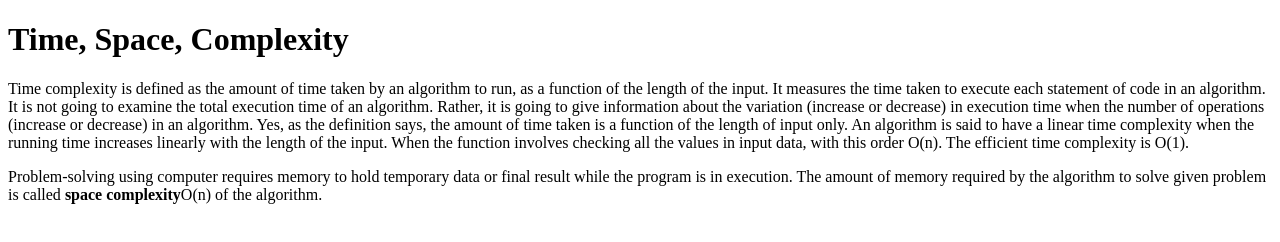
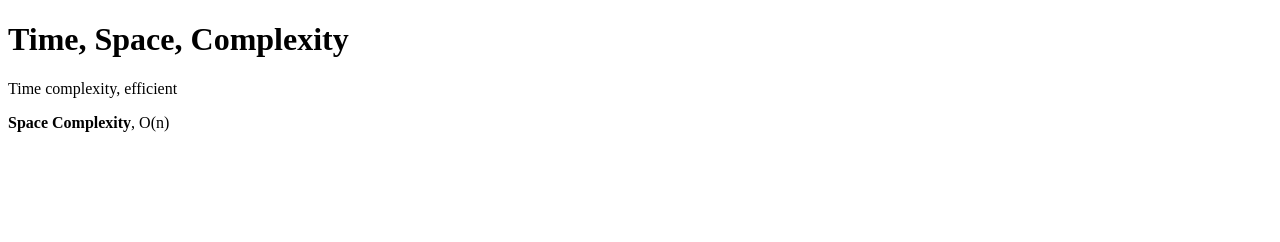
Before and after one commit to acciojob/time-and-space-complexity-Tejaswini1397, a website: page main.html in a window 1280 px wide. Drawn offline with Linux system fonts and the light colour scheme.

Commit message:
created a submission

```diff
--- a/main.html
+++ b/main.html
@@ -8,16 +8,22 @@
 
 <body>
 	<h1>Time, Space, Complexity</h1>
-	<p>Time complexity is defined as the amount of time taken by an algorithm to run, as a
+<!-- 	<p>Time complexity is defined as the amount of time taken by an algorithm to run, as a
 		function of the length of the input. It measures the time taken to execute each statement of code in
 		an algorithm. It is not going to examine the total execution time of an algorithm. Rather, it is going to give information about the variation (increase or decrease) in execution time when the number of operations (increase or decrease) in an algorithm.
 		Yes, as the definition says, the amount of time taken is a function of the length of input only.
 		An algorithm is said to have a linear time complexity when the running time increases linearly with the length of the input.
 		When the function involves checking all the values in input data, with this order O(n).
-		The efficient time complexity is O(1).
+		The efficient time complexity is O(1). -->
+	Time complexity, efficient
 	</p>
-	<p>Problem-solving using computer requires memory to hold temporary data or final result while the program is in execution. The amount of memory required by the algorithm to solve given problem
-		is called <b>space complexity</b>O(n) of the algorithm.</p>
+<!-- 	<p>Problem-solving using computer requires memory to hold
+		temporary data or final result while the program is
+		in execution. The amount of memory required by the algorithm to
+		solve given problem -->
+<!-- 		is called <b>space complexity</b>O(n) of the algorithm.</p> -->
+	<b>Space Complexity</b>, O(n)
+</p>
 	<!-- the entire body must be written by student -->
     <script type="text/javascript" src="./script.js">
 </script>
```
